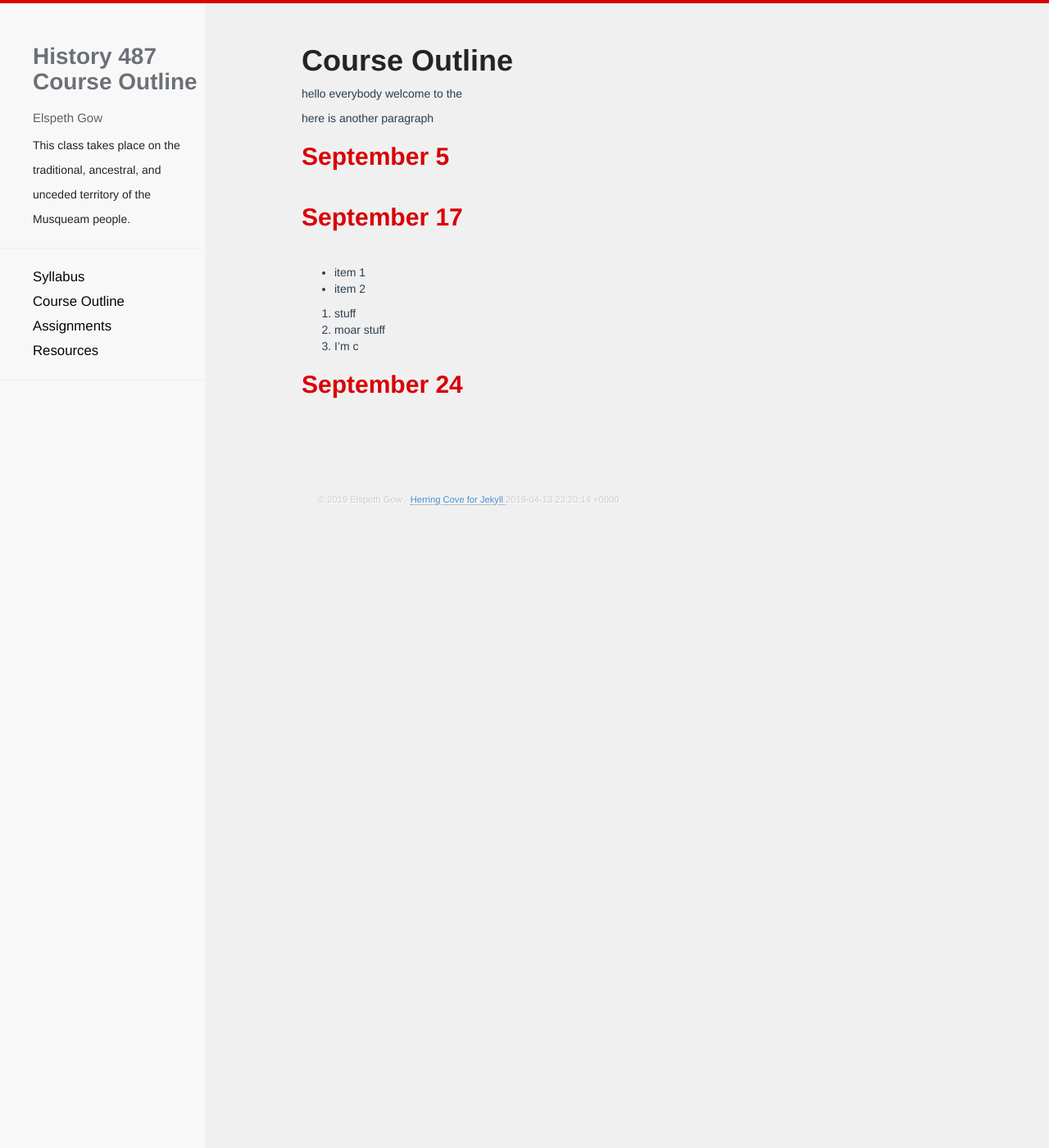
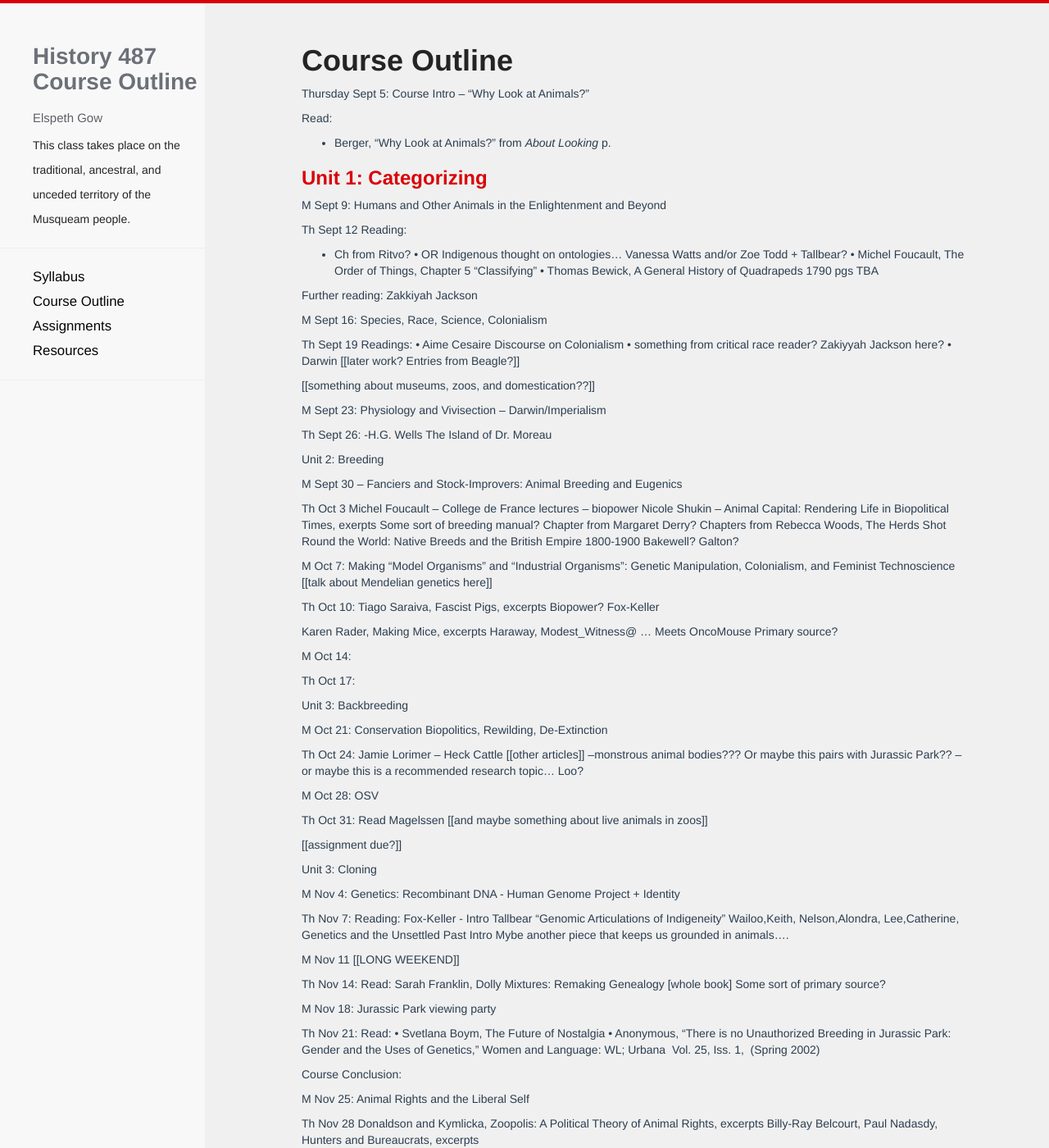
Before and after one commit to esgow/HIST487, a Jekyll site: the page built from outline.md, in a window 1280 px wide and 1400 px high. Shown: the whole window at 82% size. Built offline with Jekyll 4.4.1, drawn with Linux system fonts in a browser that asks for light colours; nearby versions of some CDN libraries; our own code applies the rules of GitHub Pages for plain Markdown files; Markdown is read by kramdown in place of the engine named in the settings; some of the changed text lies outside the part shown.

Commit message:
Update outline.md

```diff
--- a/outline.md
+++ b/outline.md
@@ -1,28 +1,133 @@
 # Course Outline
 
-hello everybody welcome to the
 
-here is another paragraph
+Thursday Sept 5: Course Intro – “Why Look at Animals?”
+
+Read:
+* Berger, “Why Look at Animals?” from *About Looking* p.
+
+### Unit 1: Categorizing
+
+M Sept 9: Humans and Other Animals in the Enlightenment and Beyond
+
+Th Sept 12 Reading:
+*	Ch from Ritvo?
+•	OR Indigenous thought on ontologies… Vanessa Watts and/or Zoe Todd + Tallbear?
+•	Michel Foucault, The Order of Things, Chapter 5 “Classifying”
+•	Thomas Bewick, A General History of Quadrapeds 1790 pgs TBA
+
+Further reading:
+Zakkiyah Jackson
+
+M Sept 16: Species, Race, Science, Colonialism
+
+Th Sept 19 Readings:
+•	Aime Cesaire Discourse on Colonialism
+•	something from critical race reader? Zakiyyah Jackson here?
+•	Darwin [[later work? Entries from Beagle?]]
+
+[[something about museums, zoos, and domestication??]]
 
 
-## September 5
-------
+M Sept 23: Physiology and Vivisection – Darwin/Imperialism
+
+
+Th Sept 26:
+-H.G. Wells The Island of Dr. Moreau
+
+
+Unit 2: Breeding
+
+M Sept 30 – Fanciers and Stock-Improvers: Animal Breeding and Eugenics
+
+
+Th Oct 3
+Michel Foucault – College de France lectures – biopower
+Nicole Shukin – Animal Capital: Rendering Life in Biopolitical Times, exerpts
+Some sort of breeding manual?
+Chapter from Margaret Derry?
+Chapters from Rebecca Woods, The Herds Shot Round the World: Native Breeds and the British Empire 1800-1900
+Bakewell?
+Galton?
+
+M Oct 7: Making “Model Organisms” and “Industrial Organisms”: Genetic Manipulation, Colonialism, and Feminist Technoscience
+[[talk about Mendelian genetics here]]
+
+Th Oct 10:
+Tiago Saraiva, Fascist Pigs, excerpts
+Biopower?
+Fox-Keller
+
+Karen Rader, Making Mice, excerpts
+Haraway, Modest_Witness@ … Meets OncoMouse
+Primary source?
 
 
 
-
-
-## September 17
-------
-
-* item 1
-* item 2
-
-1. stuff
-1. moar stuff
-1. I'm c
+M Oct 14:
 
 
 
-## September 24
-------
+Th Oct 17:
+
+Unit 3: Backbreeding
+
+M Oct 21: Conservation Biopolitics, Rewilding, De-Extinction
+
+
+Th Oct 24:
+Jamie Lorimer – Heck Cattle
+[[other articles]] –monstrous animal bodies??? Or maybe this pairs with Jurassic Park?? – or maybe this is a recommended research topic…
+Loo?
+
+
+M Oct 28: OSV
+
+
+Th Oct 31: Read Magelssen [[and maybe something about live animals in zoos]]
+
+[[assignment due?]]
+
+Unit 3: Cloning
+
+M Nov 4: Genetics: Recombinant DNA - Human Genome Project + Identity
+
+
+Th Nov 7: Reading:
+Fox-Keller - Intro
+Tallbear “Genomic Articulations of Indigeneity”
+Wailoo,Keith, Nelson,Alondra, Lee,Catherine, Genetics and the Unsettled Past Intro
+Mybe another piece that keeps us grounded in animals….
+
+
+
+M Nov 11 [[LONG WEEKEND]]
+
+
+Th Nov 14: Read:
+Sarah Franklin, Dolly Mixtures: Remaking Genealogy [whole book]
+Some sort of primary source?
+
+M Nov 18: Jurassic Park viewing party
+
+
+Th Nov 21: Read:
+•	Svetlana Boym, The Future of Nostalgia
+•	Anonymous, “There is no Unauthorized Breeding in Jurassic Park: Gender and the Uses of Genetics,” Women and Language: WL; Urbana  Vol. 25, Iss. 1,  (Spring 2002)
+
+
+Course Conclusion:
+
+M Nov 25: Animal Rights and the Liberal Self
+
+
+Th Nov 28
+Donaldson and Kymlicka, Zoopolis: A Political Theory of Animal Rights, excerpts
+Billy-Ray Belcourt,
+Paul Nadasdy, Hunters and Bureaucrats, excerpts
+
+M Dec 2: “And Say the Animal Responded?”
+
+Read: Derrida, “The Animal That Therefore I am”
+
+[[mix n’ match assignment due?]]
```
